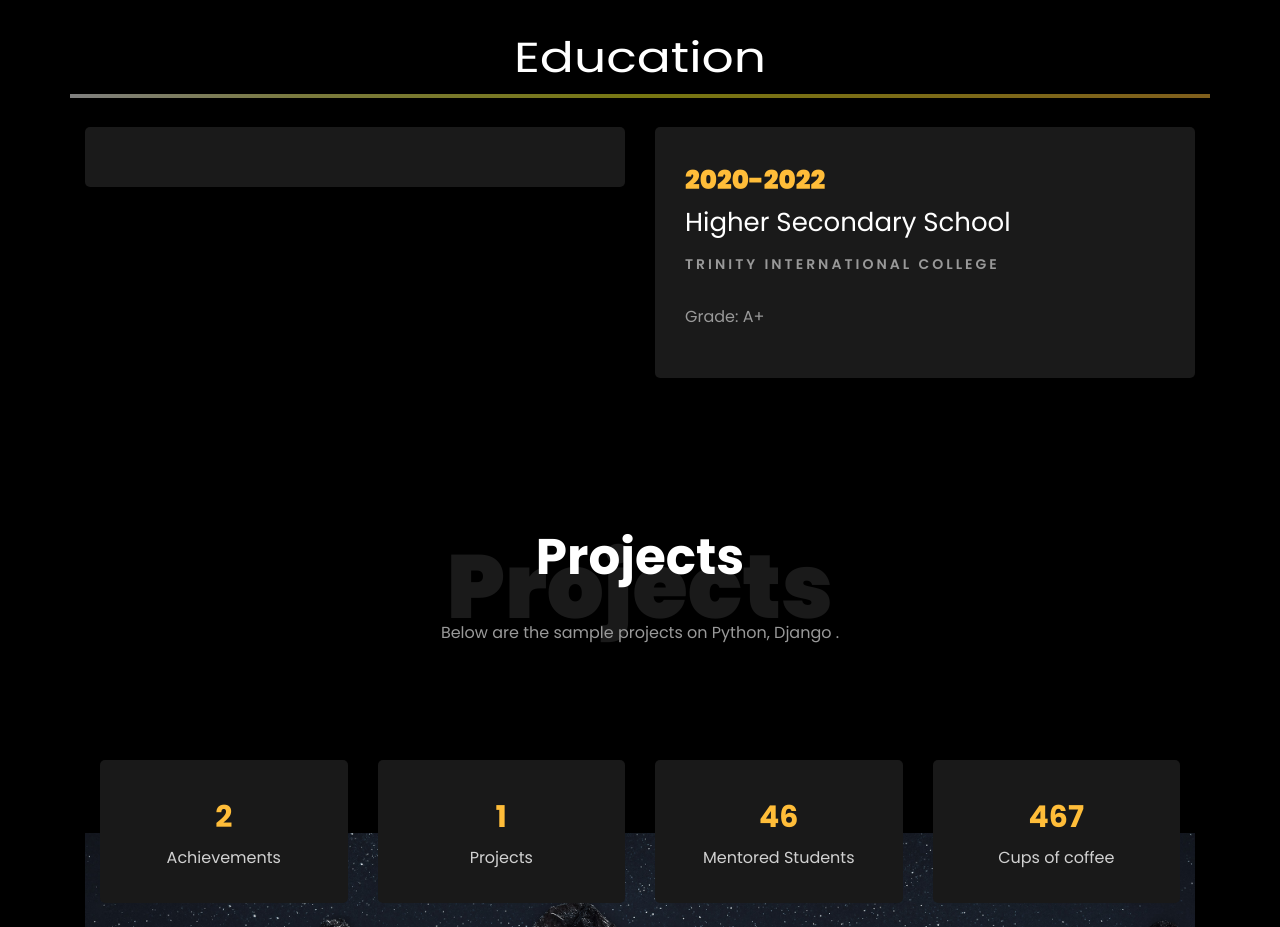
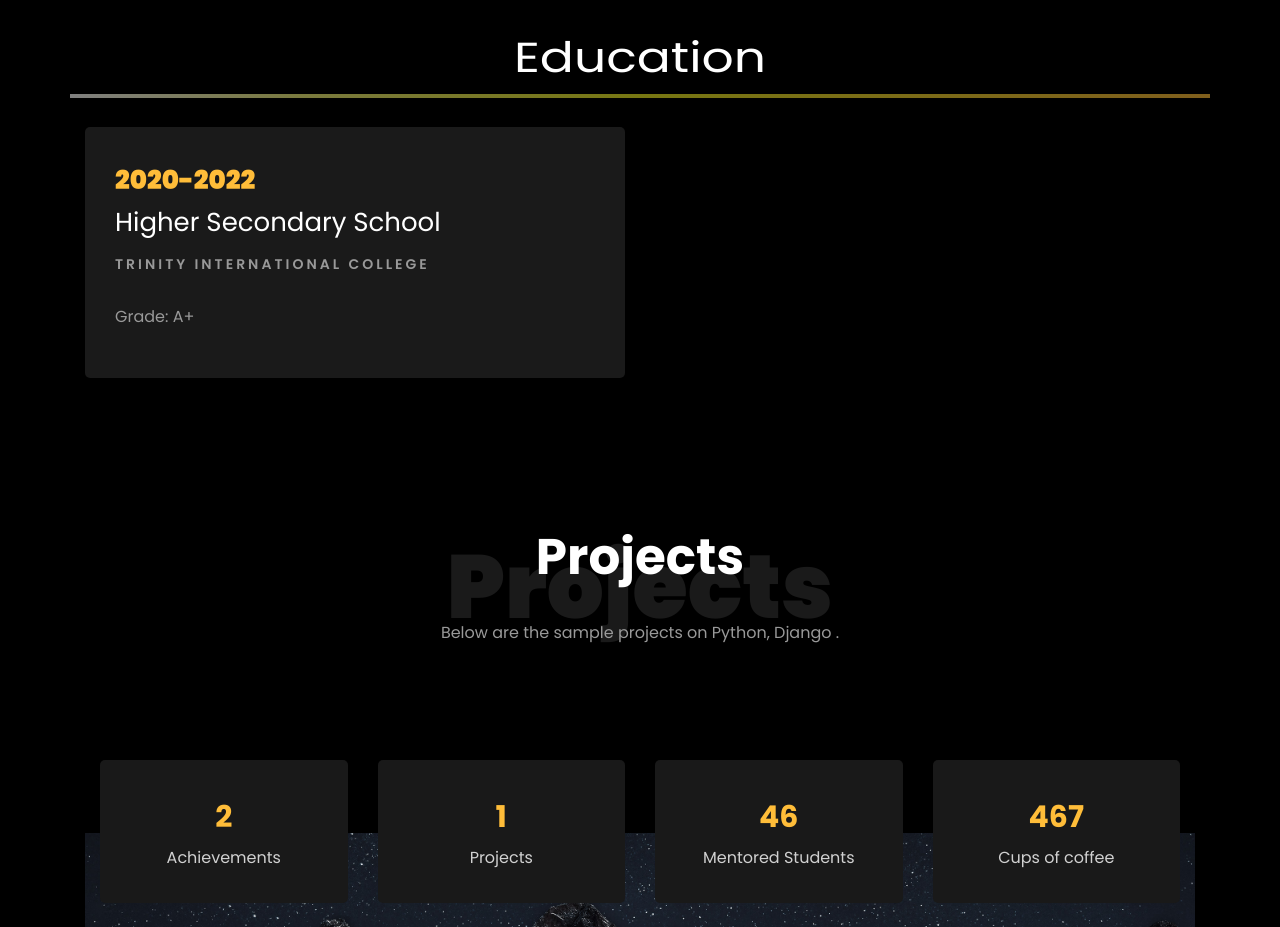
Before and after one commit to bishal9815/personal-portfolio, a plain HTML site: page index.html in a window 1280 px wide. Shown: the part 2520-3447 px from the top of the page. Drawn offline with Linux system fonts and the light colour scheme; files whose address does not match are found by name.

Commit message:
Update index.html

```diff
--- a/index.html
+++ b/index.html
@@ -353,13 +353,6 @@
 			<div class="row">
     			<div class="col-md-6">
     				<div class="resume-wrap ftco-animate">
-
-
-    				</div>
-    			</div>
-
-    			<div class="col-md-6">
-    				<div class="resume-wrap ftco-animate">
     					<span class="date">2020-2022</span>
     					<h2>Higher Secondary School</h2>
     					<span class="position">Trinity International College</span>
```
